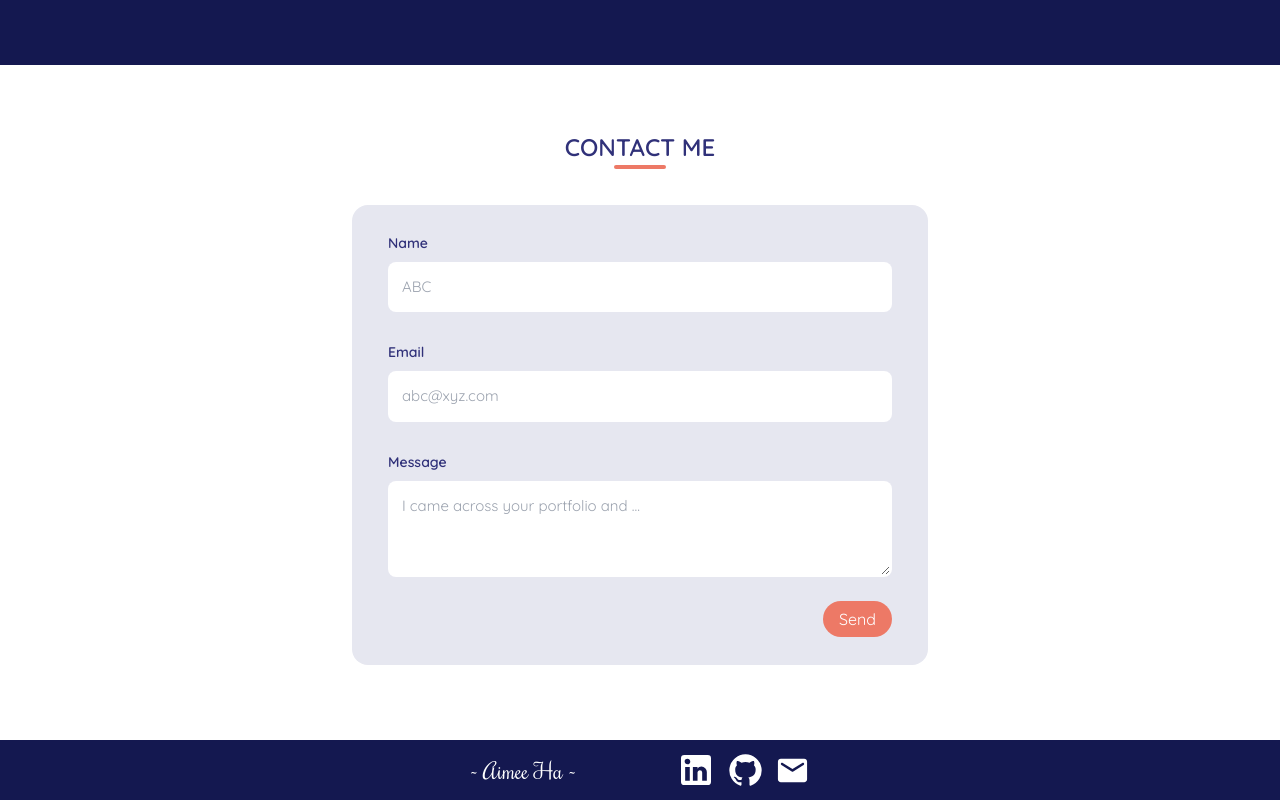
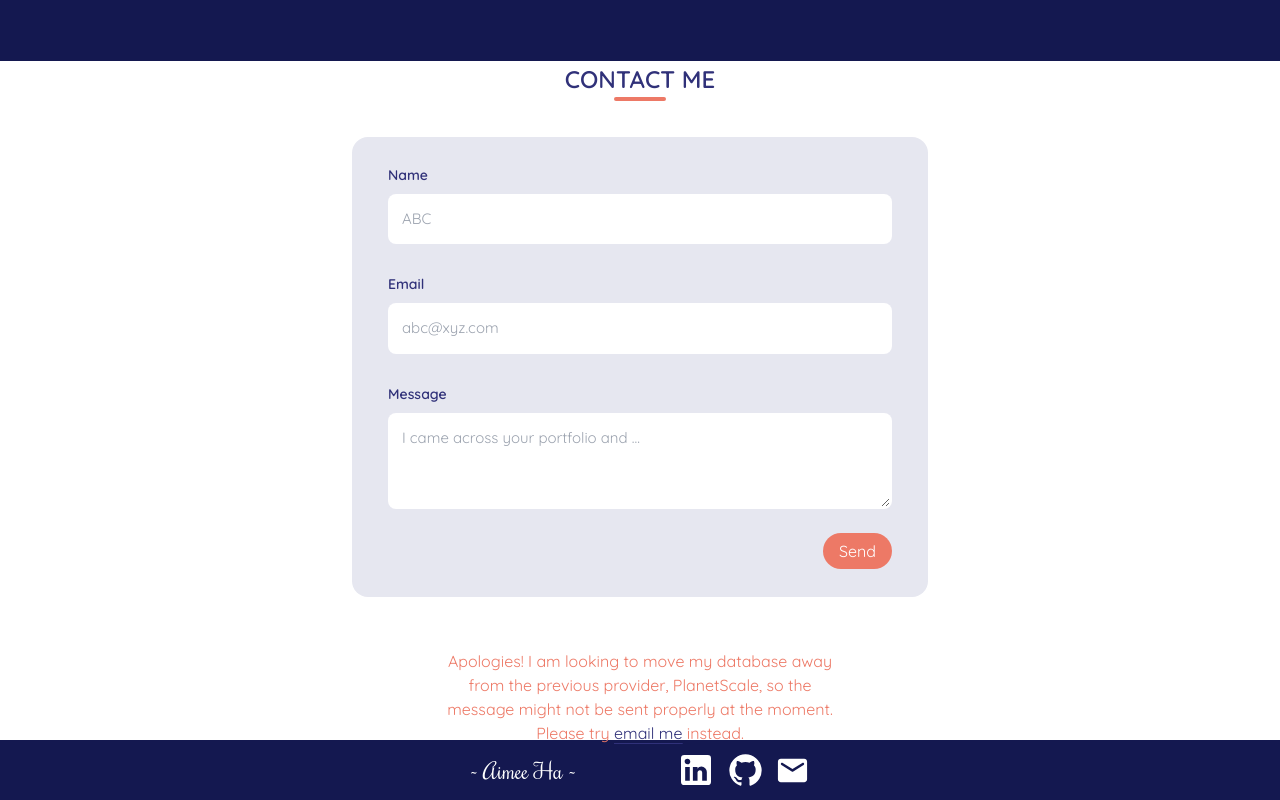
Before and after one commit to AimeeHa/Profile, a React (Vite) app in the folder react/profile/: page / in a window 1280 px wide. Shown: the part 2205-3005 px from the top of the page. Built offline with nearby package versions, Linux system fonts and the light colour scheme.

Commit message:
added message about DB not working

```diff
--- a/react/profile/src/components/Contact.jsx
+++ b/react/profile/src/components/Contact.jsx
@@ -26,16 +26,16 @@ export default function Contact() {
       if (res.status === 200) {
         setIsDisplay(true);
         setConfirmation(200);
-
-        setTimeout(() => {
-          setFormData({ name: '', email: '', message: '' });
-          setConfirmation(0);
-          setIsDisplay(false);
-        }, 2500);
       } else {
         setConfirmation(400);
         setIsDisplay(true);
       }
+
+      setTimeout(() => {
+        setFormData({ name: '', email: '', message: '' });
+        setConfirmation(0);
+        setIsDisplay(false);
+      }, 3000);
     });
   };
 
@@ -177,16 +177,38 @@ export default function Contact() {
                     !
                   </p>
                   <p className="balance text-center">
-                    Something went wrong. Please try again or{' '}
-                    <span className="text-blue">
-                      <a href="mailto:aimee.ha95@gmail.com">email me</a>.
-                    </span>
+                    {/* Something went wrong. Please try again or{' '} */}
+                    {/* TODO: revert message once new DB integrated */}
+                    Apologies! I am looking to move my database away from the
+                    previous provider, PlanetScale, so the message not be sent
+                    properly at the moment.
+                    <br /> Please try{' '}
+                    <span className="text-blue underline underline-offset-[4px]">
+                      <a href="mailto:aimee.ha95@gmail.com">email me</a>
+                    </span>{' '}
+                    instead.
                   </p>
                 </>
               ) : null}
             </div>
           </article>
         </form>
+
+        <p
+          className="balance text-center text-orange w-full tablet:w-[65%] laptop:w-1/2
+        desktop:w-1/2"
+        >
+          {/* Something went wrong. Please try again or{' '} */}
+          {/* TODO: revert message once new DB integrated */}
+          Apologies! I am looking to move my database away from the previous
+          provider, PlanetScale, so the message might not be sent properly at
+          the moment.
+          <br /> Please try{' '}
+          <span className="text-blue underline underline-offset-[4px]">
+            <a href="mailto:aimee.ha95@gmail.com">email me</a>
+          </span>{' '}
+          instead.
+        </p>
       </section>
     </>
   );
```
